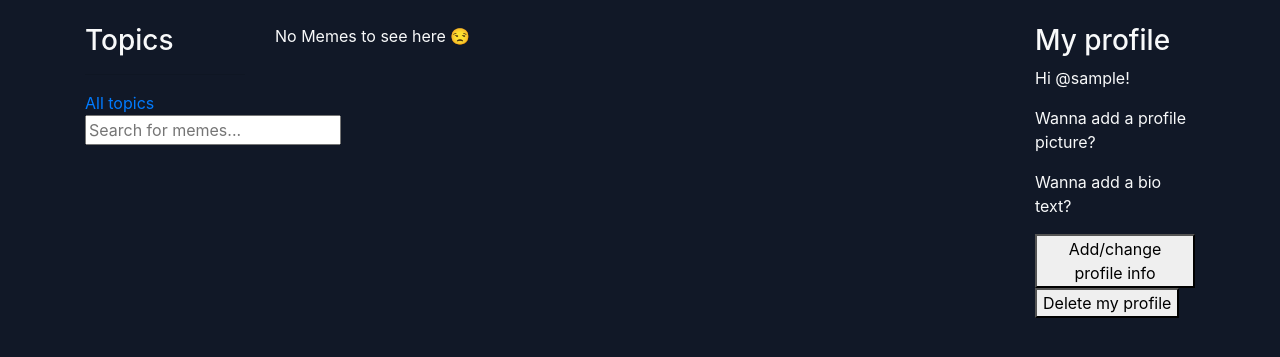
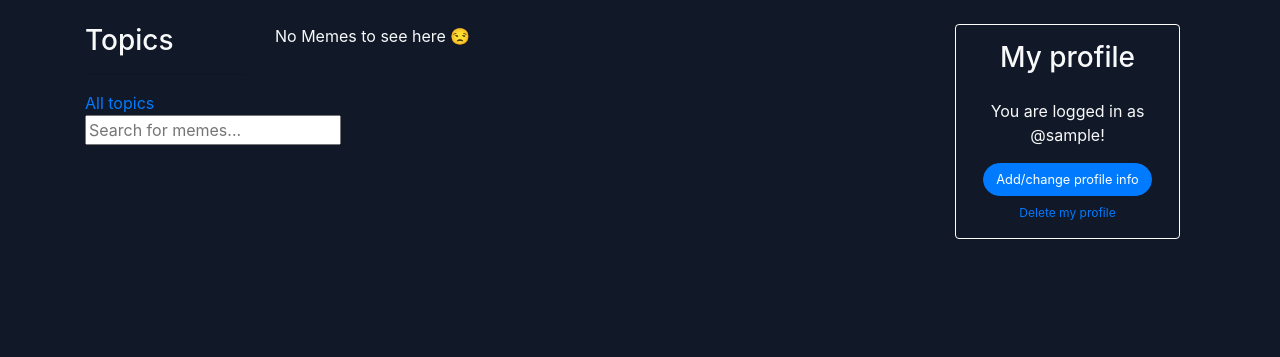
Before and after one commit to TimSchulz1991/msp4-django-8gag, a Django app: page / in a window 1280 px wide. Shown: the part 70-427 px from the top of the page. Run offline with Django 3.2, Linux system fonts and the light colour scheme; the visitor is signed in with stand-in values (Sample User, id 1); data that the repository does not hold is empty; some libraries are stand-ins or nearby versions.

Commit message:
Styling the profile card on large screen

```diff
--- a/my8gag/templates/my8gag/delete.html
+++ b/my8gag/templates/my8gag/delete.html
@@ -16,7 +16,7 @@
 {% elif text_type == 'user' %}
 <form action="" method="POST">
     {% csrf_token %}
-    <p>Are you sure you want to delete you user account?</p>
+    <p>Are you sure you want to delete your user account?</p>
     <input type="submit" value="Confirm">
     <a href="{{ request.META.HTTP_REFERER }}">Nope, keep it!</a>
 </form>
--- a/my8gag/templates/my8gag/feed.html
+++ b/my8gag/templates/my8gag/feed.html
@@ -1,13 +1,6 @@
 {% extends 'base.html' %}
 
 {% block content %}
-
-<!-- <style>
-    .feed-container {
-        display: grid;
-        grid-template-columns: 1fr 4fr 1fr;
-    }
-</style> -->
 
 <div class="row">
     <div class="col-md-2">
@@ -28,7 +21,7 @@
             </form>
         </div>
     </div>
-    <div class="col-md-8">
+    <div class="col-md-7">
         {% if posts %}
         {% for post in posts %}
         <div>
@@ -52,28 +45,35 @@
         </div>
         {% endif %}
     </div>
-    <div class="col-md-2">
+    <div class="col-md-3">
+        <div class="container d-flex justify-content-center align-items-center">
             {% if request.user.is_authenticated %}
-        <div>
+            <div class="card text-center p-3">
+                <div class="">
                     <h3>My profile</h3>
-            <p>Hi @{{request.user.username}}!</p>
+                </div>
                 {% if request.user.profile.profile_image.url != None %}
-            <img src="{{request.user.profile.profile_image.url}}" alt="">
-            {% else %}
-            <p>Wanna add a profile picture?</p>
+                <img class="rounded-circle account-img mx-auto" src="{{request.user.profile.profile_image.url}}"
+                    alt="A profile picture of the user">
                 {% endif %}
+                <div class="media-body mt-3">
+                    <p class="">You are logged in as @{{request.user.username}}!</p>
                     {% if request.user.profile.bio %}
-            <p>{{request.user.profile.bio}}</p>
-            {% else %}
-            <p>Wanna add a bio text?</p>
+                    <p class="text-muted">{{request.user.profile.bio}}</p>
                     {% endif %}
-            <a href="{% url 'edit_profile' request.user.id %}"><button>Add/change profile info</button></a>
-            <a href="{% url 'user_delete' request.user.id %}"><button>Delete my profile</button></a>
+                </div>
+                <a href="{% url 'edit_profile' request.user.id %}"><button
+                        class="btn btn-primary rounded-pill btn-profile">Add/change profile
+                        info</button></a>
+                <a href="{% url 'user_delete' request.user.id %}" class="delete-link mt-2">Delete my profile</a>
+            </div>
         </div>
         {% else %}
-        <div>
-            <p>Register/Log in to create, comment on and like posts. As a logged in user, you can also add a picture to
+        <div class="card text-center p-3">
+            <p>Log in, if you want to create, comment on and like posts. As a logged in user, you can also add a picture to
                 your profile and add a bio text.</p>
+            <a href="{% url 'login' %}"><button
+                    class="btn btn-primary rounded-pill btn-profile">Login/Register</button></a>
         </div>
         {% endif %}
     </div>
--- a/static/css/style.css
+++ b/static/css/style.css
@@ -1,6 +1,10 @@
+/* General Settings */
+
 body {
     background: #111827;
 }
+
+/* Navbar */
 
 nav {
     background: black;
@@ -10,3 +14,23 @@ nav {
     color: #fff;
     font-size: 28px;
 }
+
+/* Profile section */
+
+.card {
+    background: #111827;
+    border: #fff 1px solid;
+}
+
+.account-img {
+    height: 65px;
+    width: 65px;
+}
+
+.btn-profile {
+    font-size: 0.8rem;
+}
+
+.delete-link {
+    font-size: 0.75rem;
+}
```
Lines whose indentation alone changed are shown as unchanged.
